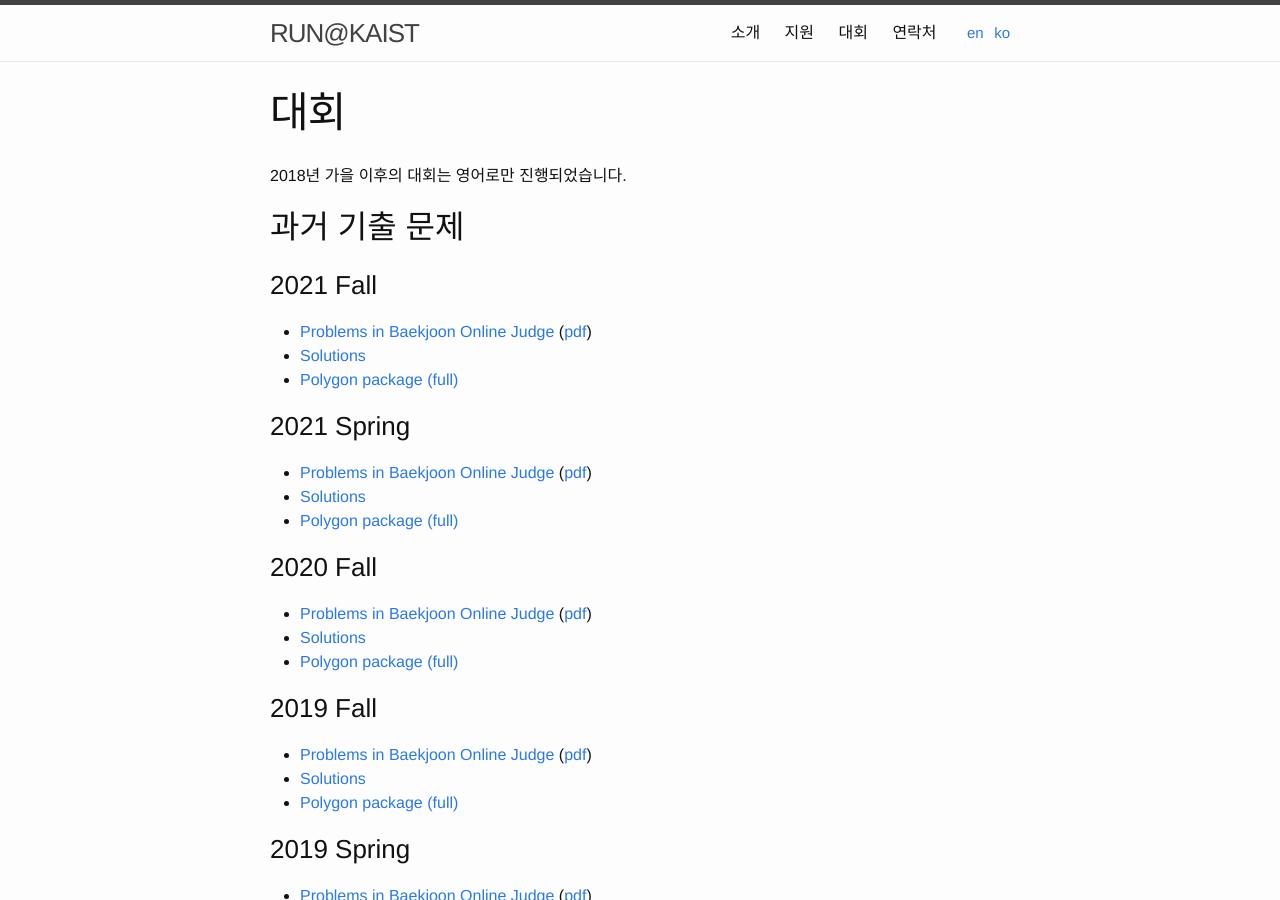
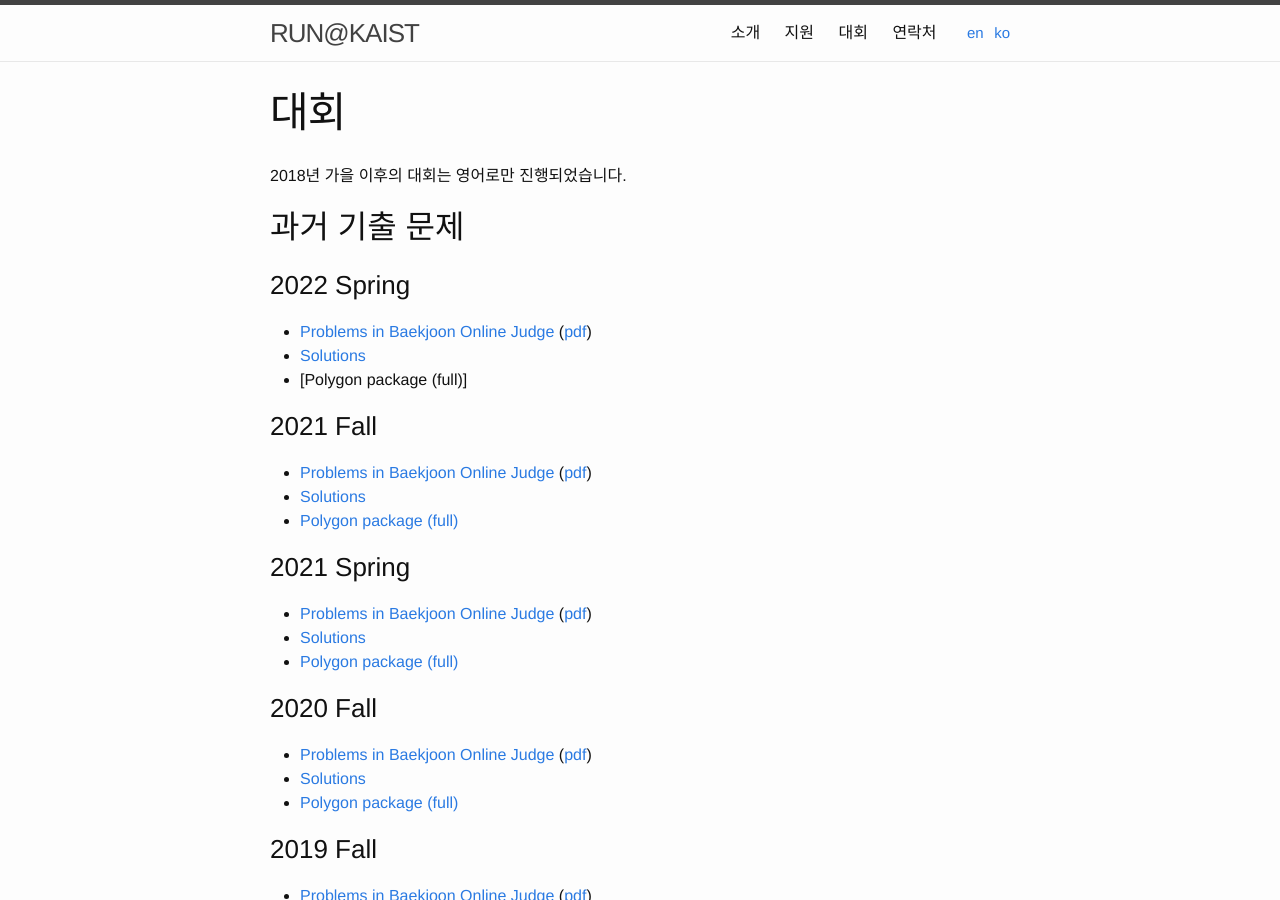
Before and after one commit to RUN-KAIST/kaist.run, a Jekyll site: the page built from contests/ko.md, in a window 1280 px wide and 900 px high. Built offline with Jekyll 4.4.1, drawn with Linux system fonts in a browser that asks for light colours.

Commit message:
Update ko.md

```diff
--- a/contests/ko.md
+++ b/contests/ko.md
@@ -10,6 +10,12 @@ order: 3
 2018년 가을 이후의 대회는 영어로만 진행되었습니다.
 
 ## 과거 기출 문제
+
+### 2022 Spring
+
+ * [Problems in Baekjoon Online Judge](https://www.acmicpc.net/category/detail/2804) ([pdf](https://kaist.run/contest/2022-spring/problemset.pdf))
+ * [Solutions](https://kaist.run/contest/2022-spring/solution.pdf)
+ * [Polygon package (full)]
 
 ### 2021 Fall
 
```
